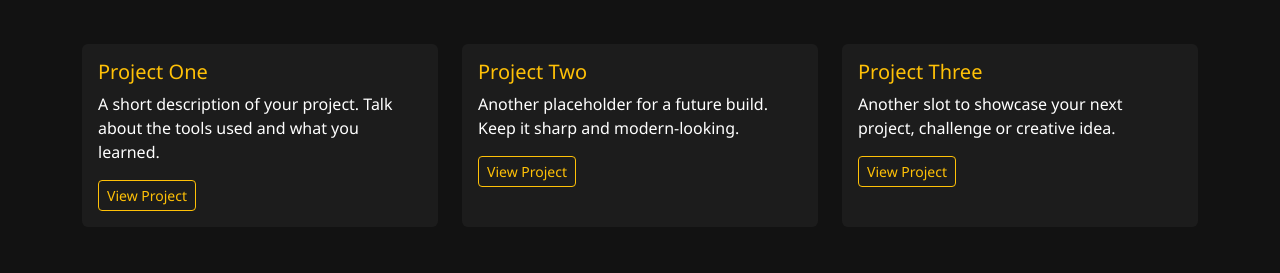
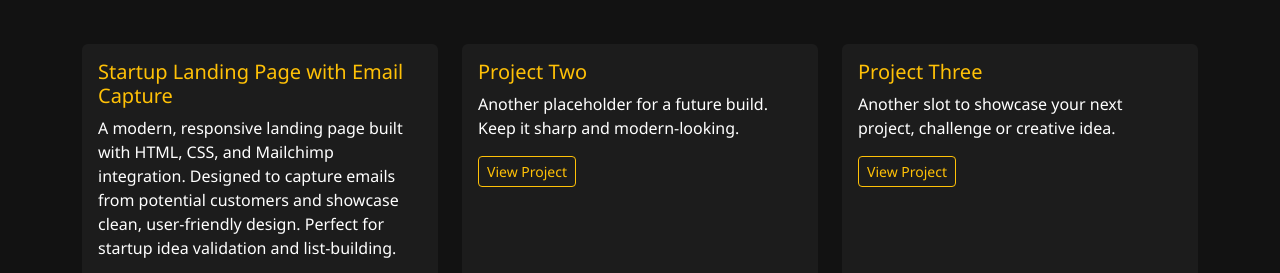
Before and after one commit to Dylanjdev/Dylanjdev.github.io, a plain HTML site: page index.html in a window 1280 px wide. Shown: the part 655-928 px from the top of the page. Drawn offline with nearby package versions, Linux system fonts and the light colour scheme.

Commit message:
Update index.html

```diff
--- a/index.html
+++ b/index.html
@@ -111,9 +111,9 @@
         <div class="col-md-4">
           <div class="card h-100">
             <div class="card-body">
-              <h5 class="card-title">Project One</h5>
-              <p class="card-text">A short description of your project. Talk about the tools used and what you learned.</p>
-              <a href="#" class="btn btn-outline-warning btn-sm">View Project</a>
+              <h5 class="card-title">Startup Landing Page with Email Capture</h5>
+              <p class="card-text">A modern, responsive landing page built with HTML, CSS, and Mailchimp integration. Designed to capture emails from potential customers and showcase clean, user-friendly design. Perfect for startup idea validation and list-building.</p>
+              <a href="https://dylanjdev.github.io/Startup/" class="btn btn-outline-warning btn-sm">View Project</a>
             </div>
           </div>
         </div>
```
